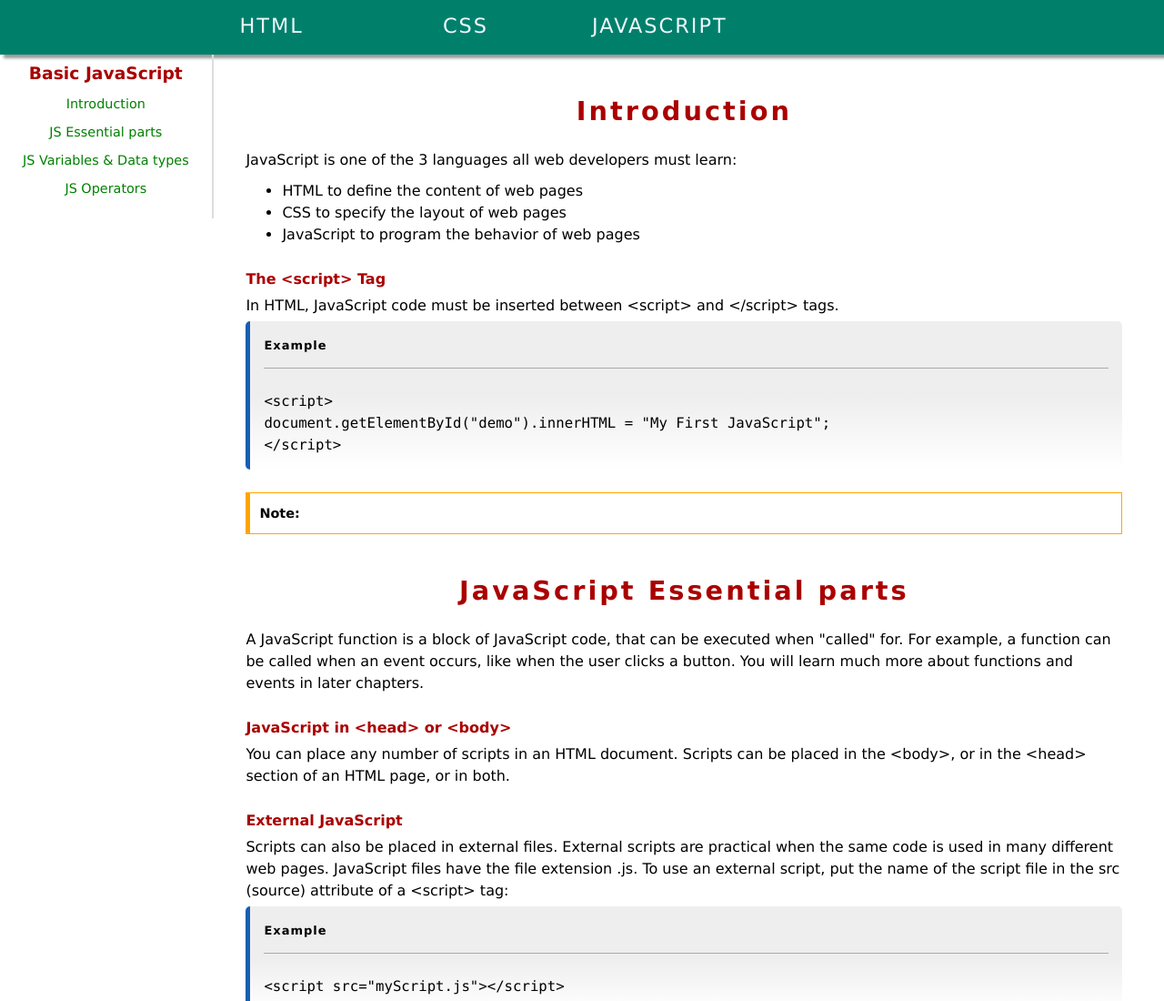
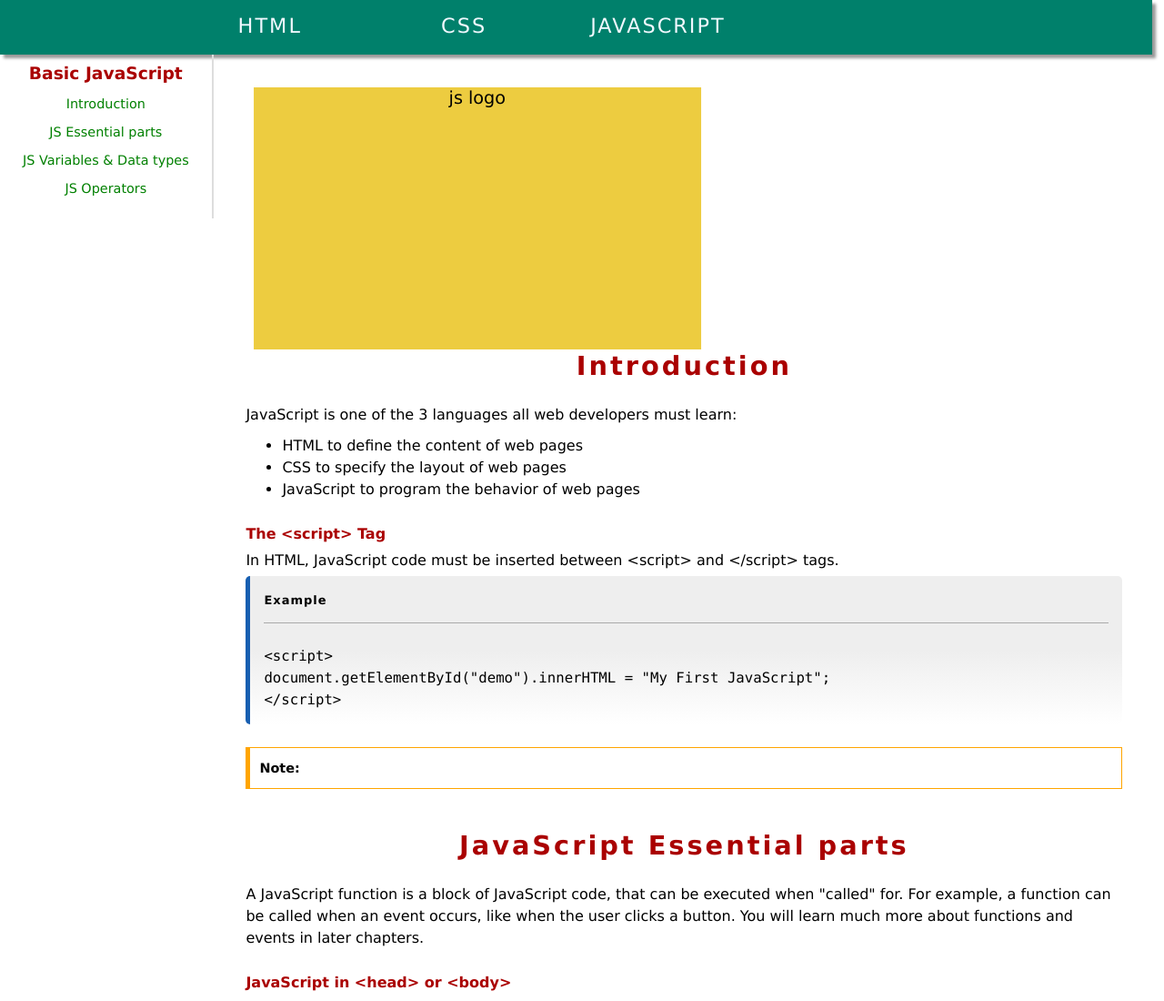
Before and after one commit to systemry420/web-documentation, a plain HTML site: page js-page.html in a window 1280 px wide. Shown: the top 1100 px of the page at 91% size. Drawn offline with Linux system fonts and the light colour scheme; a script that the page names is missing.

Commit message:
Add the splash screen into the pages of js and css

```diff
--- a/app.css
+++ b/app.css
@@ -9,7 +9,7 @@
     background: rgb(0, 128, 107);
     color: aliceblue;
     height: 60px;
-    width: 100vw;
+    width: 99vw;
     position: relative;
     top: 0;
     box-shadow: #999 4px 4px 3px;
@@ -77,10 +77,27 @@ nav#aside{
     color: black;
 }
 
+.splash{
+    background-color: #aaa;
+    width: 40%;
+    height: 30vh;
+    position: relative;
+    top:20px;
+    left: 50px;
+    margin: 40px;
+    text-align: center;
+    transform: scale(1.2);
+    transition: ease-in;
+    transition-duration: 3s;
+    transition-delay: 2s;
+}
+
 #main-doc{
     margin-left: 18%;
     height: auto;
     width: 80vw;
+    align-content: center;
+    justify-content: center;
 }
 
 .main-section{
--- a/js-page.html
+++ b/js-page.html
@@ -35,6 +35,9 @@
     </nav>
 
     <main id="main-doc">
+        <section class="splash" id="js-splash" style="background-color: rgba(235, 199, 43, 0.897);">
+            js logo
+        </section>
         <section class="main-section" id="js-intro">
             <article>
                 <header><h2>Introduction</h2></header>
```
Also changed, not shown: css-page.html (+3 -0 lines).
